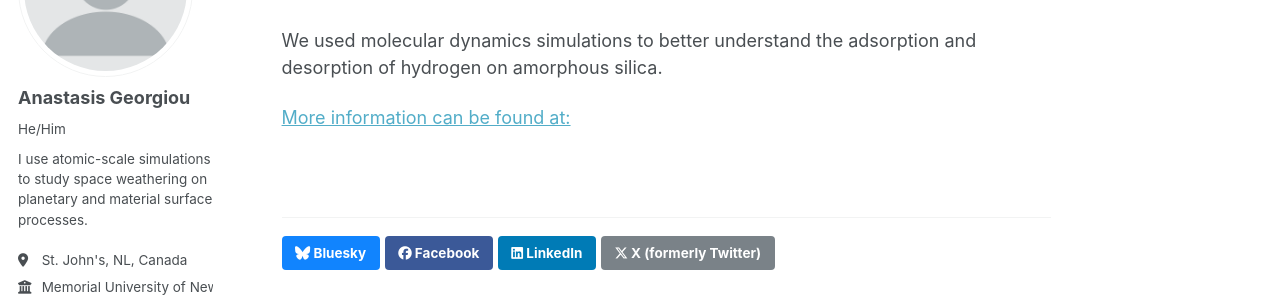
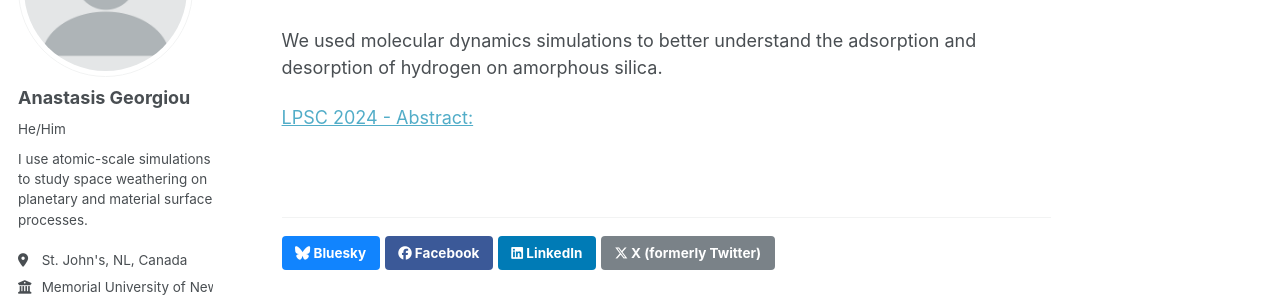
Before and after one commit to a-georgiou19/apgeorgiou.github.io, a Jekyll site: the page built from _talks/2024-03-11-talk-1.md, in a window 1280 px wide and 963 px high. Shown: the part 197-497 px from the top of the window. Built offline with Jekyll 4.4.1, drawn with Linux system fonts in a browser that asks for light colours; some web fonts are replaced; a script that is not in the unit is left out.

Commit message:
2024-03-11-talk-1.md

```diff
--- a/_talks/2024-03-11-talk-1.md
+++ b/_talks/2024-03-11-talk-1.md
@@ -12,4 +12,4 @@ location: "The Woodlands, Texas/Virtual"
 
 We used molecular dynamics simulations to better understand the adsorption and desorption of hydrogen on amorphous silica.
 
-[More information can be found at:]([http://exampleurl.com](https://www.hou.usra.edu/meetings/lpsc2024/pdf/1161.pdf))
+[LPSC 2024 - Abstract:](https://www.hou.usra.edu/meetings/lpsc2024/pdf/1161.pdf)
```
